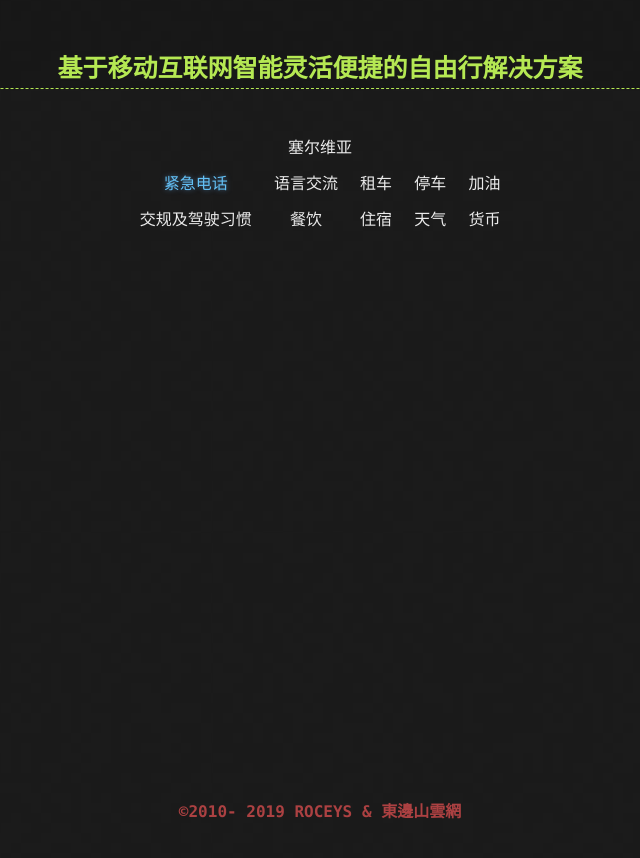
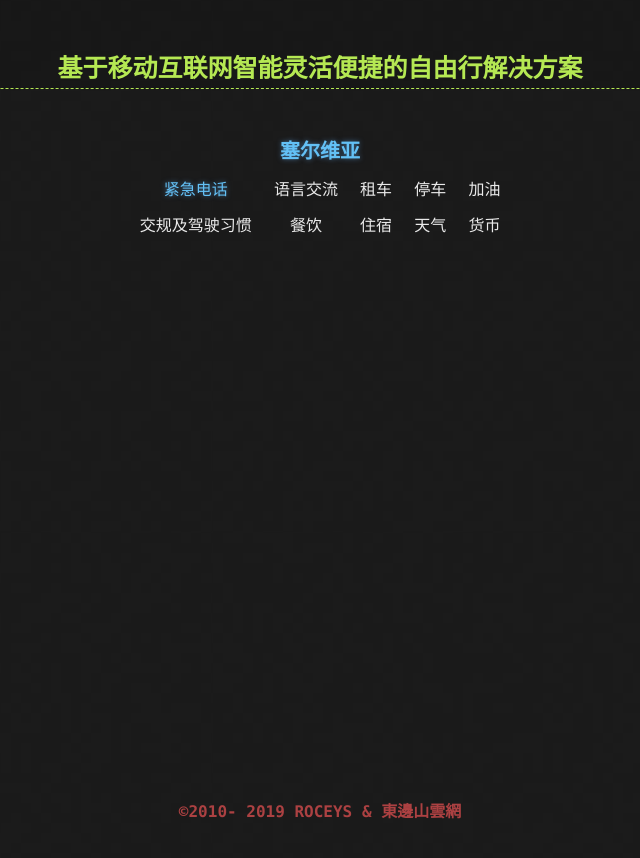
Before and after one commit to roceys/roceys.github.io, a Jekyll site: the page built from travel.md, in a window 1280 px wide. Shown: the top 858 px of the page, without its empty margins (320-960 px from the left). Built offline with Jekyll 4.4.1, drawn with Linux system fonts in a browser that asks for light colours; nearby versions of some CDN libraries; comment, search, counter and statistics services are not loaded.

Commit message:
citys add.

```diff
--- a/_layouts/travel.html
+++ b/_layouts/travel.html
@@ -17,6 +17,7 @@
     <meta name="description" content="基于移动互联网智能灵活便捷的自由行解决方案 - Roceys东边山云网">
     <meta name="apple-mobile-web-app-title" content="基于移动互联网智能灵活便捷的自由行解决方案 - Roceys东边山云网">
     <title>{{ site.travel }}</title>
+    <base target="_blank" />
     <link href="/assets/images/favicon.ico" rel="icon" type="image/x-icon">
     <link rel="stylesheet" href="{{ '/assets/css/style.css?v=' | append: site.github.build_revision | relative_url }}">
     <script src="https://cdn.staticfile.org/jquery/3.2.1/jquery.min.js"></script>
@@ -44,6 +45,12 @@
             text-decoration: underline;
         }
 
+        td.city {
+            font-size: 20px;
+            font-weight: bold;
+            color: floralwhite;
+        }
+
     </style>
 </head>
 <body>
@@ -53,10 +60,10 @@
 <div class="txt" id="main">
     <table id="country">
         <tr>
-            <td colspan="5">塞尔维亚</td>
+            <td colspan="5" class="city"><a href="/assets/images/travel/塞尔维亚QQ图片20190828185738.png">塞尔维亚</a></td>
         </tr>
         <tr>
-            <td><a href="/assets/images/travel/紧急电话QQ图片20190828181503.png" target="_blank">紧急电话</a></td>
+            <td><a href="/assets/images/travel/紧急电话QQ图片20190828181503.png">紧急电话</a></td>
             <td>语言交流</td>
             <td>租车</td>
             <td>停车</td>
```
Also changed, not shown: 1 other file.
